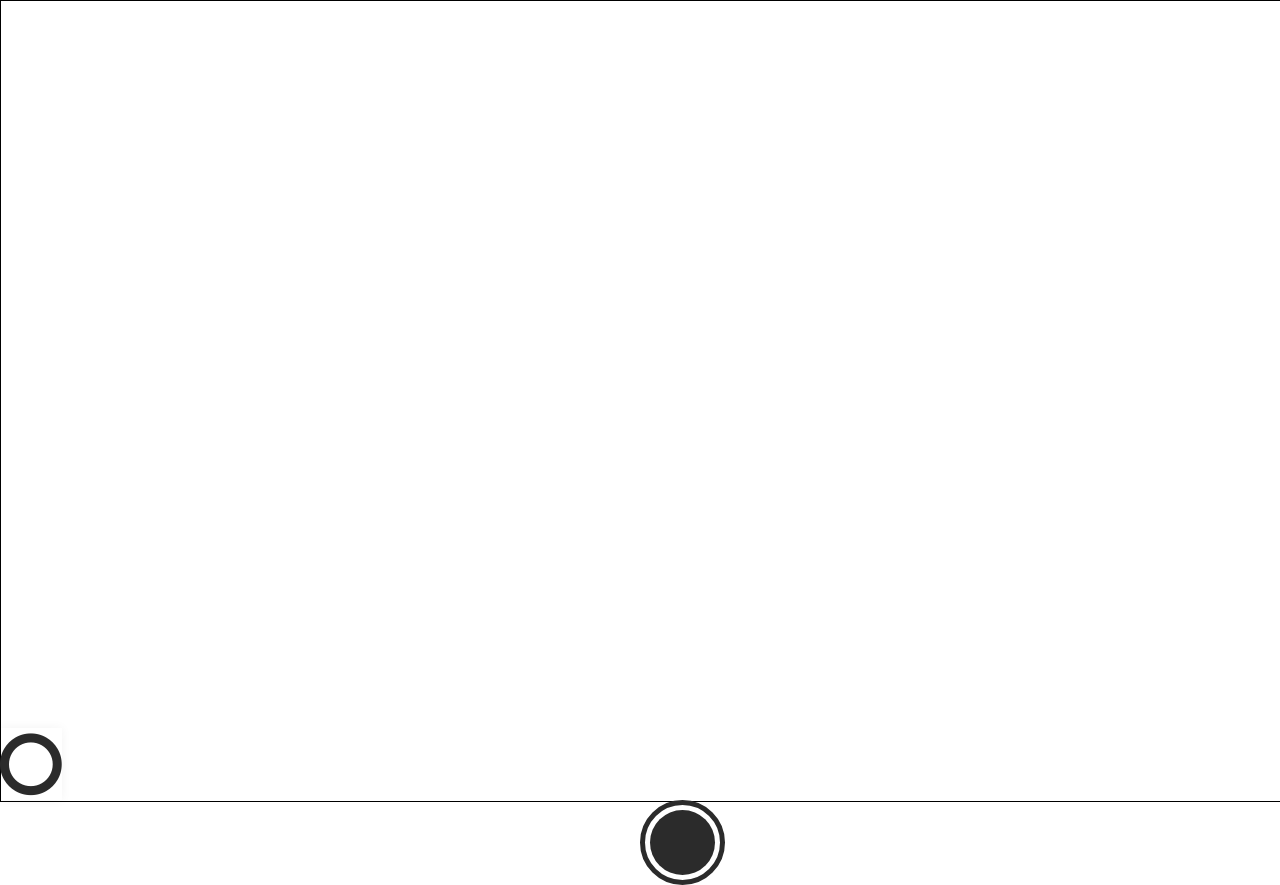
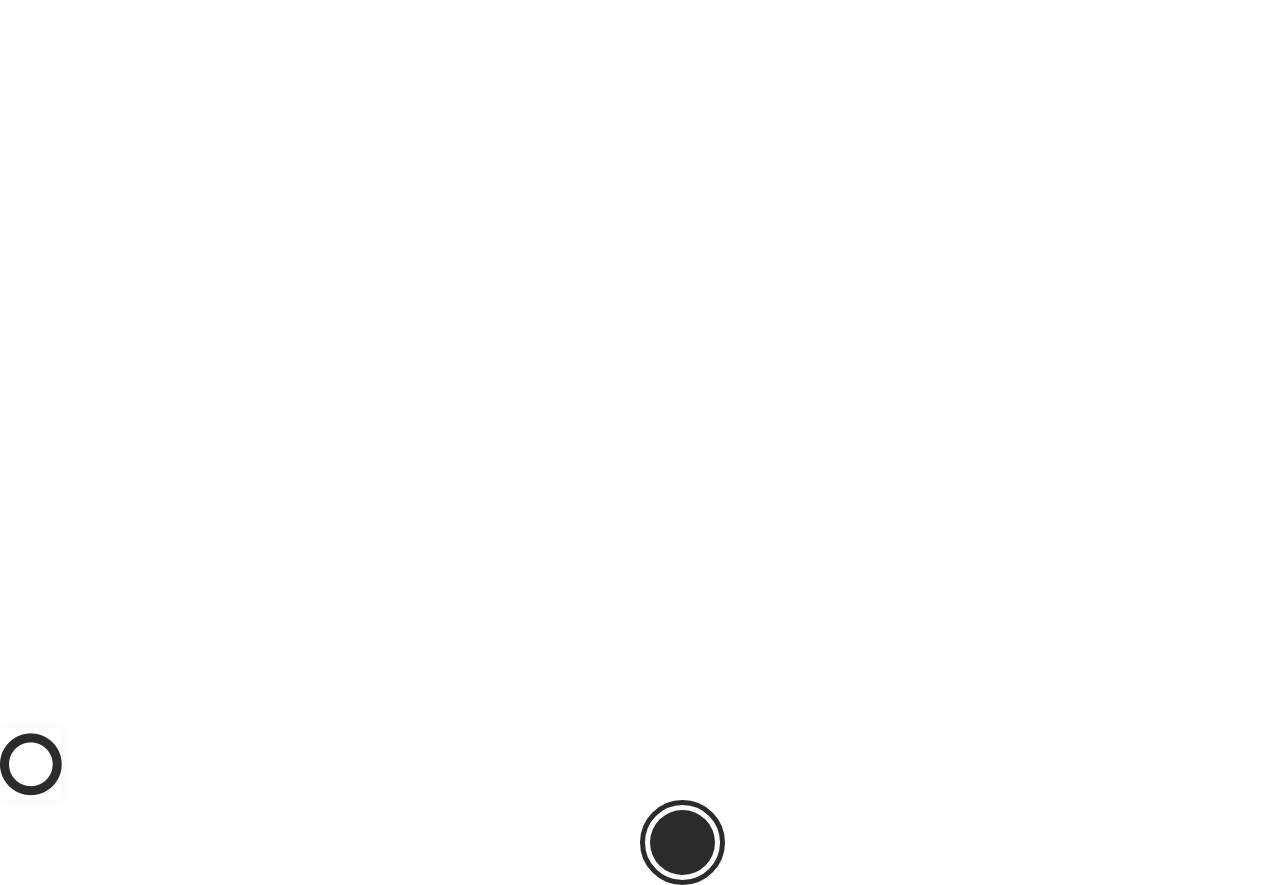
Before and after one commit to coreysalzer-amazon/simplephotoboothservice, a React app: page / in a window 1280 px wide. Built offline with nearby package versions, Linux system fonts and the light colour scheme.

Commit message:
video full screen

```diff
--- a/public/app.css
+++ b/public/app.css
@@ -1,7 +1,6 @@
 body {
 	margin: 0;
 	position: relative;
-	background: #fff;
 }
 
 .chat-camera {
@@ -21,6 +20,12 @@ body {
 }
 
 .capture-button-container:hover {
+	position: absolute;
+  	top: 0;
+  	bottom: 0;
+  	width: 100%;
+  	height: 100%;
+  	overflow: hidden;
 	transform: scale(1.05);
 }
 
@@ -50,7 +55,14 @@ body {
 }
 
 #video {
-	border: 1px solid black;
+  	min-width: 100%;
+	min-height: 100%;
+  	width: auto;
+  	height: auto;
+  	position: absolute;
+  	top: 50%;
+  	left: 50%;
+  	transform: translate(-50%,-50%);
 }
 
 #canvas {
```
